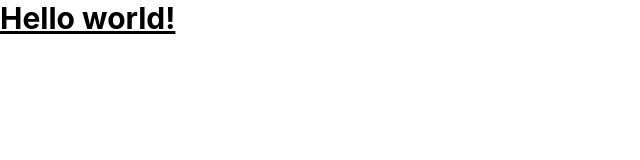
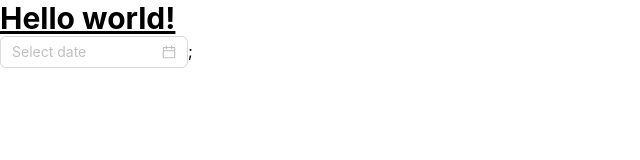
Before and after one commit to FaizulHassan-Rhine/components_library, a React (Create React App) app: page / in a window 1280 px wide. Shown: the top 160 px of the page, without its empty margins (0-640 px from the left). Built offline with nearby package versions, Linux system fonts and the light colour scheme.

Commit message:
install antDesign

```diff
--- a/package.json
+++ b/package.json
@@ -6,6 +6,7 @@
     "@testing-library/jest-dom": "^5.16.5",
     "@testing-library/react": "^13.4.0",
     "@testing-library/user-event": "^13.5.0",
+    "antd": "^5.2.3",
     "react": "^18.2.0",
     "react-dom": "^18.2.0",
     "react-scripts": "5.0.1",
--- a/src/App.js
+++ b/src/App.js
@@ -1,7 +1,10 @@
+import { DatePicker } from "antd";
+
 function App() {
   return (
     <div>
       <h1 className="text-3xl font-bold  underline">Hello world!</h1>
+      <DatePicker />;
     </div>
   );
 }
```
Also changed, not shown: 1 other file (tests, documents, lock files or other folders).
